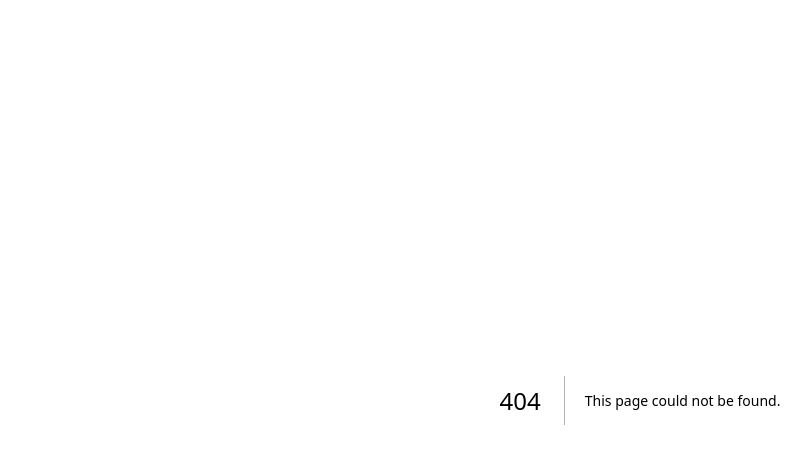
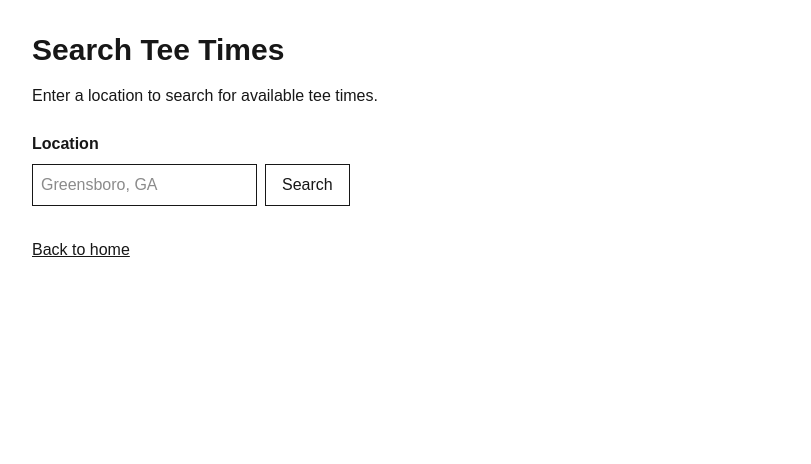
Before and after one commit to evanpaulsmith/golftime-portfolio, a Next.js app: page /search in a window 1280 px wide. Before the commit this address had no page. Shown: the top 464 px of the page, without its empty margins (0-811 px from the left). Built offline with nearby package versions, Linux system fonts and the light colour scheme.

Commit message:
Build initial GolfTime search flow

```diff
--- a/app/page.tsx
+++ b/app/page.tsx
@@ -1,69 +1,15 @@
-import Image from "next/image";
-
 export default function Home() {
   return (
-    <div className="flex flex-col flex-1 items-center justify-center bg-zinc-50 font-sans dark:bg-black">
-      <main className="flex flex-1 w-full max-w-3xl flex-col items-center justify-between py-32 px-16 bg-white dark:bg-black sm:items-start">
-        <Image
-          className="dark:invert h-5 w-[100px]"
-          src="/next.svg"
-          alt="Next.js logo"
-          width={100}
-          height={20}
-          priority
-        />
-        <div className="flex flex-col items-center gap-6 text-center sm:items-start sm:text-left">
-          <h1 className="max-w-xs text-3xl font-semibold leading-10 tracking-tight text-black dark:text-zinc-50">
-            To get started, edit the{" "}
-            <code className="rounded bg-black/[.06] px-1.5 py-0.5 font-mono text-[0.9em] dark:bg-white/[.08]">
-              page.tsx
-            </code>{" "}
-            file.
-          </h1>
-          <p className="max-w-md text-lg leading-8 text-zinc-600 dark:text-zinc-400">
-            Looking for a starting point or more instructions? Head over to{" "}
-            <a
-              href="https://vercel.com/templates?framework=next.js&utm_source=create-next-app&utm_medium=appdir-template-tw&utm_campaign=create-next-app"
-              className="font-medium text-zinc-950 dark:text-zinc-50"
-            >
-              Templates
-            </a>{" "}
-            or the{" "}
-            <a
-              href="https://nextjs.org/learn?utm_source=create-next-app&utm_medium=appdir-template-tw&utm_campaign=create-next-app"
-              className="font-medium text-zinc-950 dark:text-zinc-50"
-            >
-              Learning
-            </a>{" "}
-            center.
-          </p>
-        </div>
-        <div className="flex flex-col gap-4 text-base font-medium sm:flex-row">
-          <a
-            className="flex h-12 w-full items-center justify-center gap-2 rounded-full bg-foreground px-5 text-background transition-colors hover:bg-[#383838] dark:hover:bg-[#ccc] md:w-[158px]"
-            href="https://vercel.com/new?utm_source=create-next-app&utm_medium=appdir-template-tw&utm_campaign=create-next-app"
-            target="_blank"
-            rel="noopener noreferrer"
-          >
-            <Image
-              className="dark:invert h-[14px] w-4"
-              src="/vercel.svg"
-              alt="Vercel logomark"
-              width={16}
-              height={14}
-            />
-            Deploy Now
-          </a>
-          <a
-            className="flex h-12 w-full items-center justify-center rounded-full border border-solid border-black/[.08] px-5 transition-colors hover:border-transparent hover:bg-black/[.04] dark:border-white/[.145] dark:hover:bg-[#1a1a1a] md:w-[158px]"
-            href="https://nextjs.org/docs?utm_source=create-next-app&utm_medium=appdir-template-tw&utm_campaign=create-next-app"
-            target="_blank"
-            rel="noopener noreferrer"
-          >
-            Documentation
-          </a>
-        </div>
-      </main>
-    </div>
+    <main className="p-8">
+      <h1 className="text-3xl font-bold">GolfTime Demo</h1>
+
+      <p className="mt-4">
+        Implementation analytics portfolio project.
+      </p>
+
+      <a className="underline" href="/search">
+        Search tee times
+      </a>
+    </main>
   );
 }
--- /dev/null
+++ b/app/search/page.tsx
@@ -0,0 +1,82 @@
+"use client";
+
+import { useState } from "react";
+
+export default function SearchPage() {
+  const [location, setLocation] = useState("");
+  const [searchedLocation, setSearchedLocation] = useState("");
+
+  function handleSearch(event: React.FormEvent<HTMLFormElement>) {
+    event.preventDefault();
+
+    console.log("Tee time search submitted:", location);
+
+    setSearchedLocation(location);
+  }
+
+  return (
+    <main className="p-8">
+      <h1 className="text-3xl font-bold">Search Tee Times</h1>
+
+      <p className="mt-4">
+        Enter a location to search for available tee times.
+      </p>
+
+      <form onSubmit={handleSearch} className="mt-6">
+        <label htmlFor="location" className="block font-semibold">
+          Location
+        </label>
+
+        <input
+          id="location"
+          type="text"
+          value={location}
+          onChange={(event) => setLocation(event.target.value)}
+          placeholder="Greensboro, GA"
+          className="mt-2 border p-2"
+        />
+
+        <button
+          type="submit"
+          className="ml-2 border px-4 py-2"
+        >
+          Search
+        </button>
+      </form>
+
+      {searchedLocation && (
+        <section className="mt-8">
+          <h2 className="text-xl font-bold">
+            Results for {searchedLocation}
+          </h2>
+
+          <div className="mt-4 border p-4">
+            <h3 className="font-semibold">Lake Oconee Golf Club</h3>
+            <p>10:30 AM</p>
+            <p>$55 per player</p>
+
+            <button className="mt-3 border px-4 py-2">
+              Select Tee Time
+            </button>
+          </div>
+
+          <div className="mt-4 border p-4">
+            <h3 className="font-semibold">Greensboro Country Club</h3>
+            <p>11:15 AM</p>
+            <p>$48 per player</p>
+
+            <button className="mt-3 border px-4 py-2">
+              Select Tee Time
+            </button>
+          </div>
+        </section>
+      )}
+
+      <div className="mt-8">
+        <a className="underline" href="/">
+          Back to home
+        </a>
+      </div>
+    </main>
+  );
+}
```
